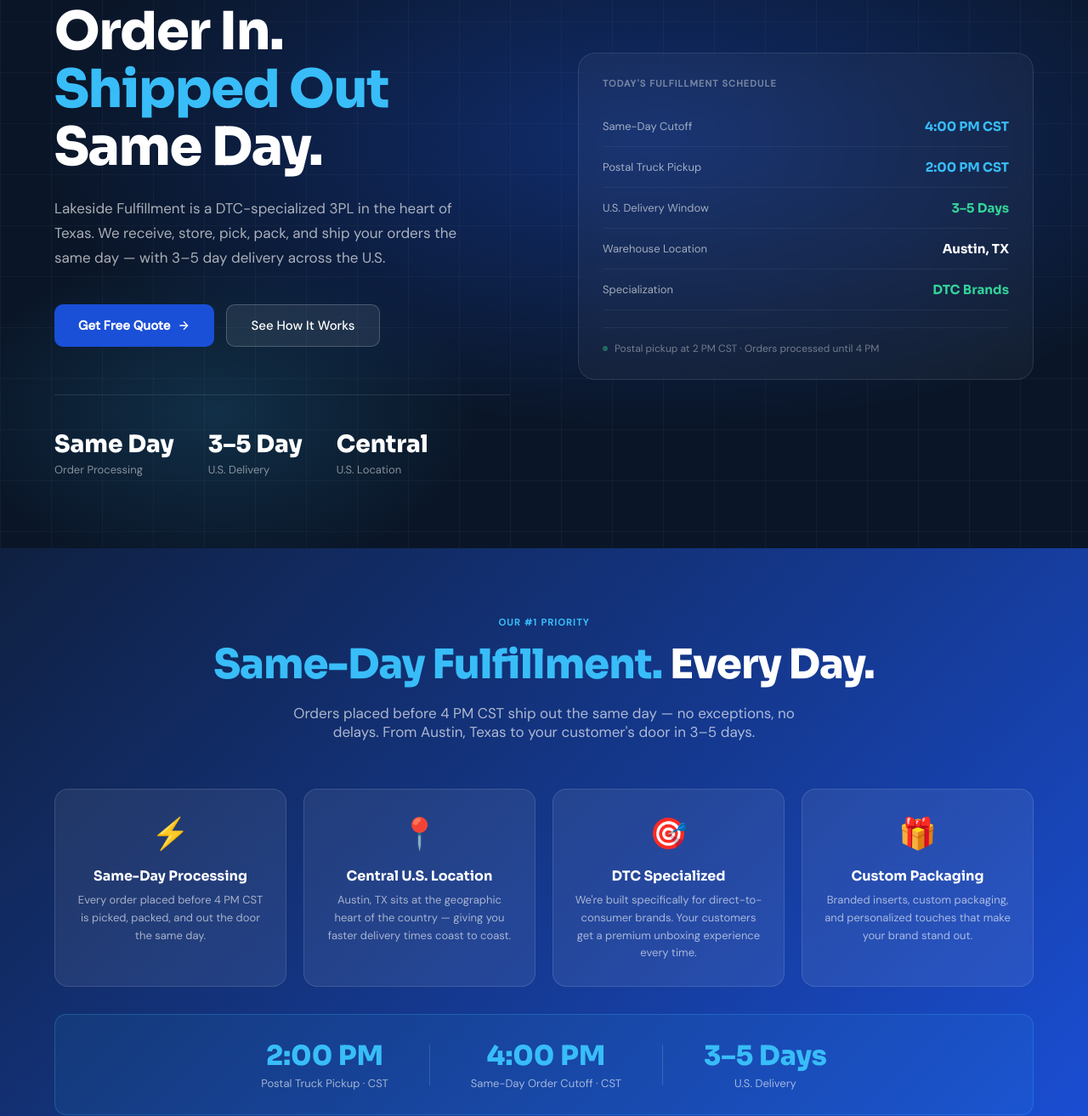
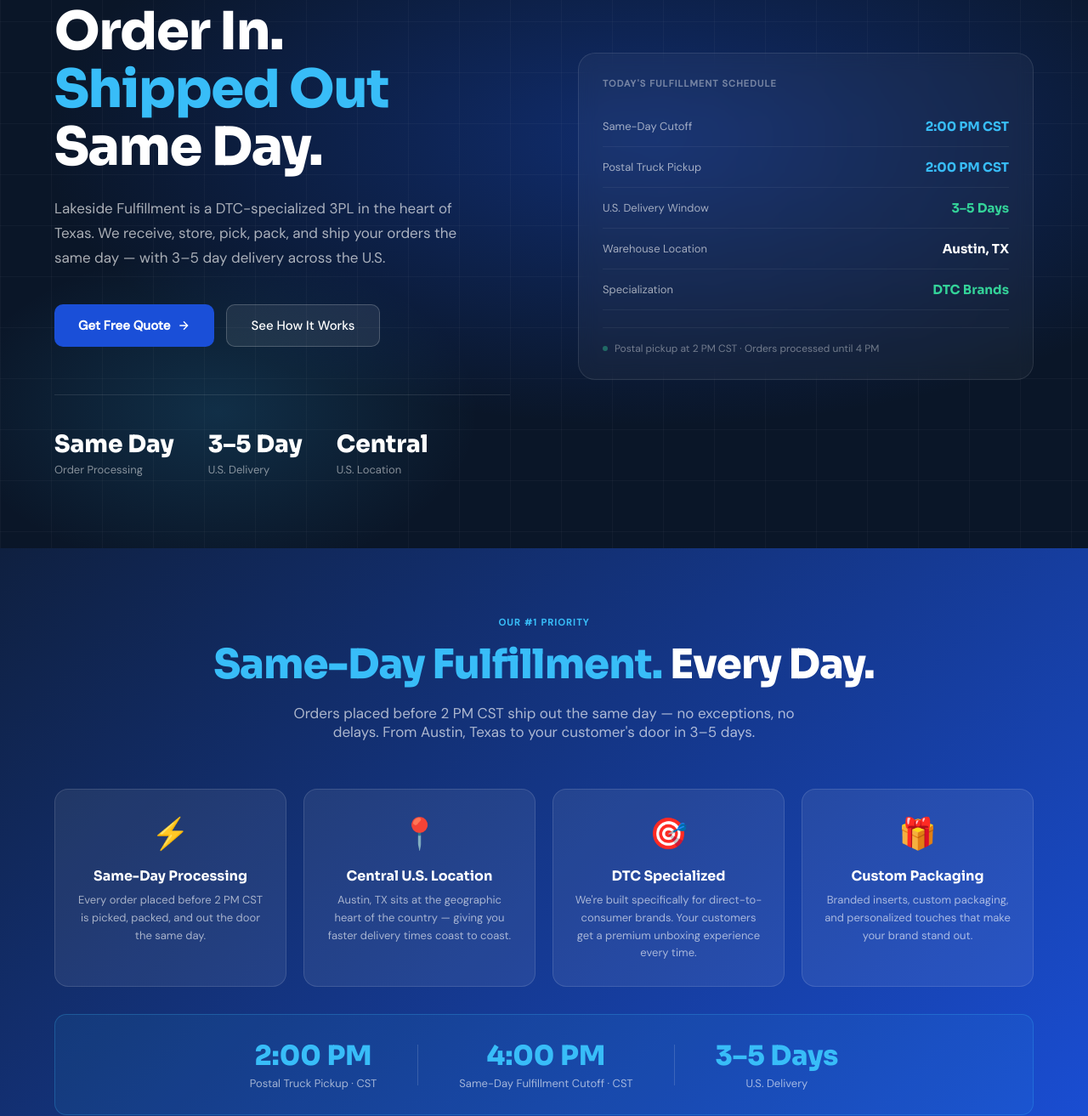
Before and after one commit to lakesidefulfillment/lakeside-website, a plain HTML site: page index.html in a window 1280 px wide. Shown: the part 155-1468 px from the top of the page at 85% size. Drawn offline with Linux system fonts and the light colour scheme.

Commit message:
Update index.html

```diff
--- a/index.html
+++ b/index.html
@@ -222,7 +222,7 @@ footer{background:var(--navy);padding:64px 5% 32px;}
     <div>
       <div class="hero-card">
         <div class="hero-card-title">Today's Fulfillment Schedule</div>
-        <div class="hero-metric"><span class="hero-metric-label">Same-Day Cutoff</span><span class="hero-metric-val yellow">4:00 PM CST</span></div>
+        <div class="hero-metric"><span class="hero-metric-label">Same-Day Cutoff</span><span class="hero-metric-val sky">2:00 PM CST</span></div>
         <div class="hero-metric"><span class="hero-metric-label">Postal Truck Pickup</span><span class="hero-metric-val sky">2:00 PM CST</span></div>
         <div class="hero-metric"><span class="hero-metric-label">U.S. Delivery Window</span><span class="hero-metric-val green">3–5 Days</span></div>
         <div class="hero-metric"><span class="hero-metric-label">Warehouse Location</span><span class="hero-metric-val">Austin, TX</span></div>
@@ -238,12 +238,12 @@ footer{background:var(--navy);padding:64px 5% 32px;}
   <div class="sameday-inner">
     <div class="section-label" style="color:var(--sky);text-align:center;margin-bottom:12px;">Our #1 Priority</div>
     <h2 class="sameday-headline"><em>Same-Day Fulfillment.</em> Every Day.</h2>
-    <p class="sameday-sub">Orders placed before 4 PM CST ship out the same day — no exceptions, no delays. From Austin, Texas to your customer's door in 3–5 days.</p>
+    <p class="sameday-sub">Orders placed before 2 PM CST ship out the same day — no exceptions, no delays. From Austin, Texas to your customer's door in 3–5 days.</p>
     <div class="sameday-grid">
       <div class="sameday-card reveal reveal-delay-1">
         <div class="sameday-icon">⚡</div>
         <h3>Same-Day Processing</h3>
-        <p>Every order placed before 4 PM CST is picked, packed, and out the door the same day.</p>
+        <p>Every order placed before 2 PM CST is picked, packed, and out the door the same day.</p>
       </div>
       <div class="sameday-card reveal reveal-delay-2">
         <div class="sameday-icon">📍</div>
@@ -264,7 +264,7 @@ footer{background:var(--navy);padding:64px 5% 32px;}
     <div class="sameday-cutoff reveal">
       <div class="cutoff-item"><div class="cutoff-time">2:00 PM</div><div class="cutoff-label">Postal Truck Pickup · CST</div></div>
       <div class="cutoff-divider"></div>
-      <div class="cutoff-item"><div class="cutoff-time">4:00 PM</div><div class="cutoff-label">Same-Day Order Cutoff · CST</div></div>
+      <div class="cutoff-item"><div class="cutoff-time">4:00 PM</div><div class="cutoff-label">Same-Day Fulfillment Cutoff · CST</div></div>
       <div class="cutoff-divider"></div>
       <div class="cutoff-item"><div class="cutoff-time">3–5 Days</div><div class="cutoff-label">U.S. Delivery</div></div>
     </div>
@@ -283,7 +283,7 @@ footer{background:var(--navy);padding:64px 5% 32px;}
       <div class="step reveal reveal-delay-1"><div class="step-num">1</div><div class="step-icon">📥</div><h3>Receive</h3><p>Ship your inventory to our Austin facility. We receive, inspect, and log every item.</p></div>
       <div class="step reveal reveal-delay-2"><div class="step-num">2</div><div class="step-icon">🏗️</div><h3>Store</h3><p>Products are organized in our warehouse for instant retrieval and efficient rotation.</p></div>
       <div class="step reveal reveal-delay-3"><div class="step-num">3</div><div class="step-icon">🎯</div><h3>Pick & Pack</h3><p>Orders picked with precision, packed with care — including custom inserts and branded packaging.</p></div>
-      <div class="step reveal reveal-delay-4"><div class="step-num">4</div><div class="step-icon">🚚</div><h3>Ship Same Day</h3><p>Orders placed before 4 PM CST ship out the same day, reaching most of the U.S. in 3–5 days.</p></div>
+      <div class="step reveal reveal-delay-4"><div class="step-num">4</div><div class="step-icon">🚚</div><h3>Ship Same Day</h3><p>Orders placed before 2 PM CST ship out the same day, reaching most of the U.S. in 3–5 days.</p></div>
       <div class="step reveal reveal-delay-4"><div class="step-num">5</div><div class="step-icon">📊</div><h3>Track</h3><p>Real-time visibility into inventory, orders, and shipments through your dedicated client dashboard.</p></div>
     </div>
   </div>
@@ -451,7 +451,7 @@ footer{background:var(--navy);padding:64px 5% 32px;}
           <div class="nav-logo-mark"><svg fill="none" stroke="currentColor" viewBox="0 0 24 24"><path stroke-width="2" d="M20 7l-8-4-8 4m16 0l-8 4m8-4v10l-8 4m0-10L4 7m8 4v10M4 7v10l8 4"/></svg></div>
           Lakeside Fulfillment
         </a>
-        <p>Austin, Texas based 3PL fulfillment center specializing in same-day DTC fulfillment. Orders in by 4 PM CST ship today.</p>
+        <p>Austin, Texas based 3PL fulfillment center specializing in same-day DTC fulfillment. Orders in by 2 PM CST ship today.</p>
       </div>
       <div class="footer-col">
         <h4>Services</h4>
```
